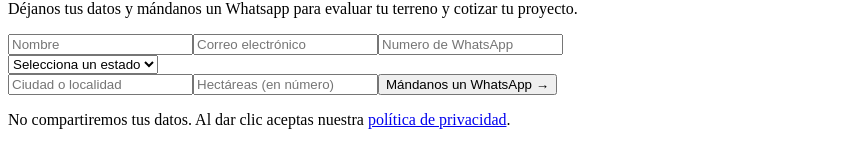
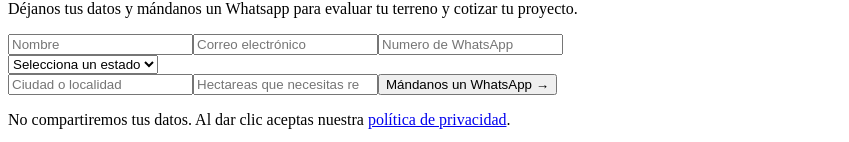
Before and after one commit to imadamblack/elco-bombeosolar, a Next.js app: page / in a window 1280 px wide. Shown: the part 2731-2873 px from the top of the page, without its empty margins (0-849 px from the left). Built offline with nearby package versions, Linux system fonts and the light colour scheme.

Commit message:
UPD: form errors

```diff
--- a/src/components/form/opt-in-form.js
+++ b/src/components/form/opt-in-form.js
@@ -67,6 +67,8 @@ export default function OptInForm({lastClick = '', utm = {}}) {
       });
   };
 
+  console.log(errors);
+
   return (
     <FormProvider {...methods}>
       <form className="flex flex-col w-full space-y-4" onSubmit={handleSubmit(onSubmit)}>
@@ -119,10 +121,13 @@ export default function OptInForm({lastClick = '', utm = {}}) {
         <input
           {...register(
             'hectare',
+            {min: {value: 2, message: 'Para menos de 2 hectáreas no es rentable el sistema'}}
           )}
+          type="number"
           className={errors.hectare && '!bg-red-200'}
           onKeyDown={restrictNumber}
-          placeholder="Hectáreas (en número)"/>
+          placeholder="Hectareas que necesitas regar? (número)"/>
+        <span className="-ft-2 text-red-500">{errors.hectare?.message}</span>
 
         <button
           disabled={sending}
```
